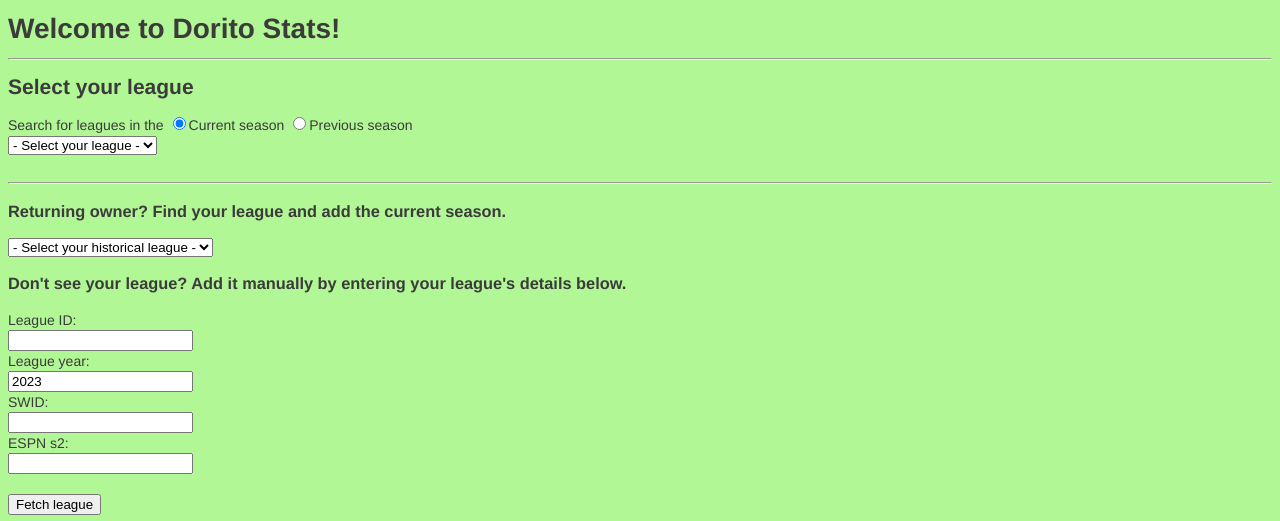
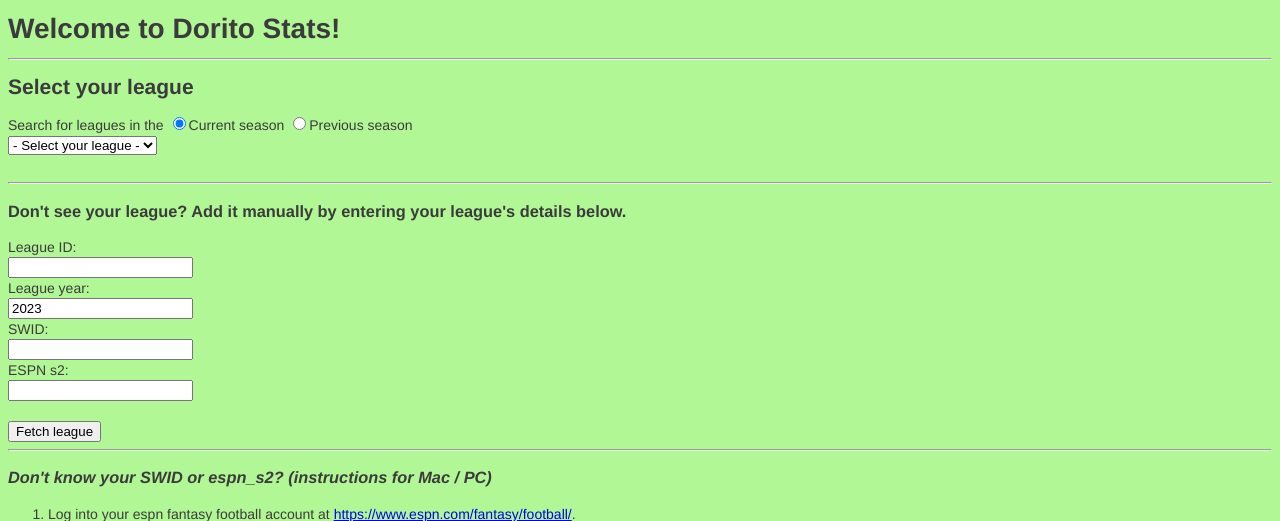
Before and after one commit to DesiPilla/espn-api-v3, a Django app: template templates/fantasy_stats/index.html in a window 1280 px wide. Shown: the top 521 px of the page. Run offline with Django 3.2, Linux system fonts and the light colour scheme; the template is opened without the code that fills it, so the values that code supplies are empty; some libraries are stand-ins or nearby versions.

Commit message:
GET IT OUTTA THERE
This doesn't work and I'm promoting the site today, so hard-remove straight from master

```diff
--- a/templates/fantasy_stats/index.html
+++ b/templates/fantasy_stats/index.html
@@ -64,19 +64,6 @@
     <br>
     <hr>
 
-    <h3>Returning owner? Find your league and add the current season.</h3>
-    {# Dropdown list containing all leagues in database from previous years that do not exist in this year's db #}
-    <div class="unselected-field" style="display: inline-block;" id="add-from-previous-year">
-      <select name="league-select" id="league-select" onchange="location = this.value">
-        <option value="/fantasy_stats/"> - Select your historical league - </option>
-        {% for league in distinct_old_leagues %}
-          <option value="/fantasy_stats/copy_old_league/{{ league.league_id }}">{{ league.league_name}} (League ID {{ league.league_id  }})</option>
-        {% endfor %}
-      </select>
-      <span class="focus"></span>
-
-    </div>
-
     {# Enter league details manually to add to the database #}
     {% comment %} <h2>League Details</h2> {% endcomment %}
     <h3>Don't see your league? Add it manually by entering your league's details below.</h3>
```
